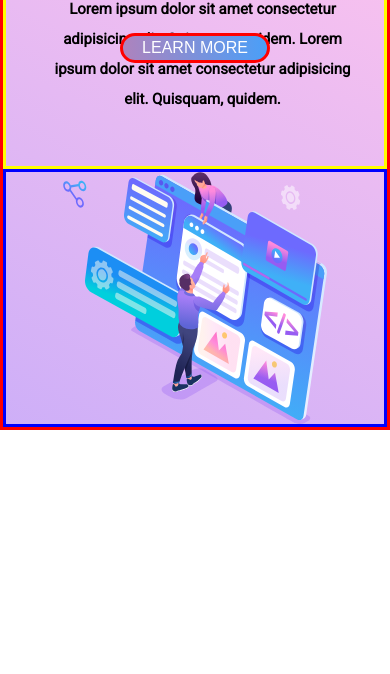
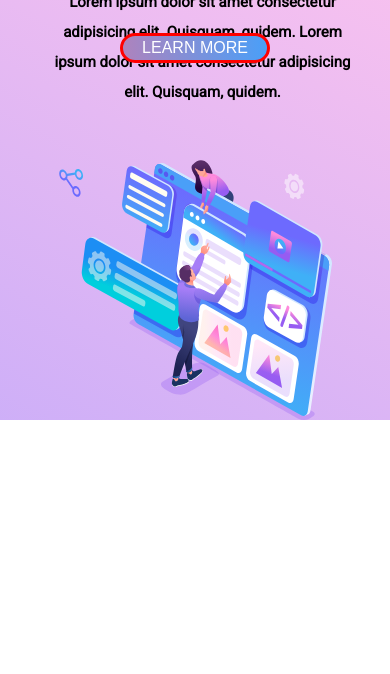
Before and after one commit to kalpeshdhotre/live-class-project-08, a plain HTML site: page index.html in a window 390 px wide. Shown: the part 170-844 px from the top of the page. Drawn offline with Linux system fonts and the light colour scheme.

Commit message:
border removed

```diff
--- a/css/index.css
+++ b/css/index.css
@@ -47,7 +47,7 @@ nav{
     display: flex;
     flex-wrap: wrap;
     flex-direction: row;
-    border: solid red;
+    /* border: solid red; */
 
     /* max-width: 1600px; */
     /* width: 100vh; */
@@ -80,7 +80,7 @@ nav{
   max-width: 100%;
   /* max-height: 100%; */
   margin: auto;
-  border: solid blue;
+  /* border: solid blue; */
   display: flex;
   /* display: block; */
   /* align-items: baseline; */
@@ -141,7 +141,7 @@ img[alt~="intro-img"] {
         display: flex;
         flex-direction: column;
         /* margin: auto;              */
-        border: solid yellow;
+        /* border: solid yellow; */
         justify-content: center;
         align-items: center;
     }
```
